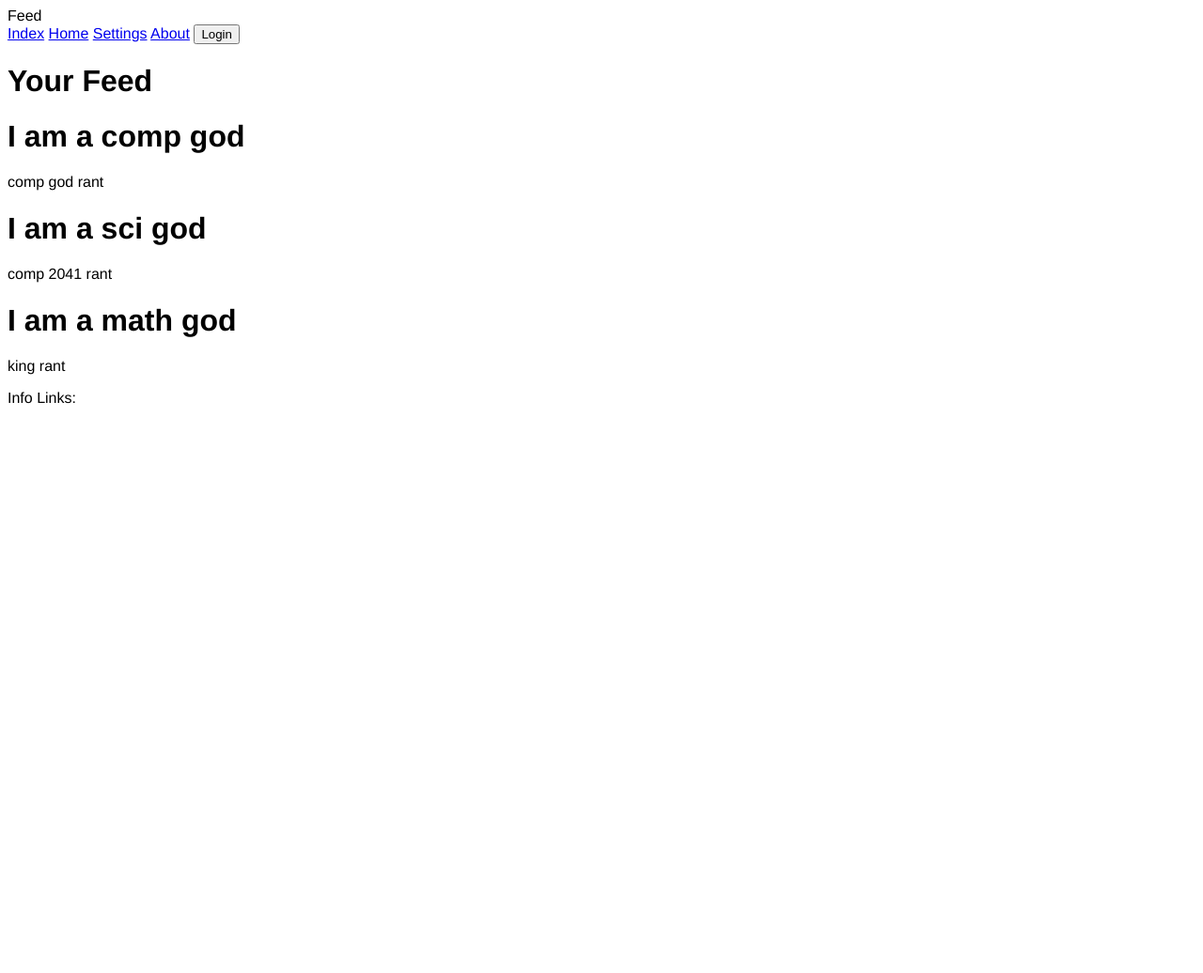
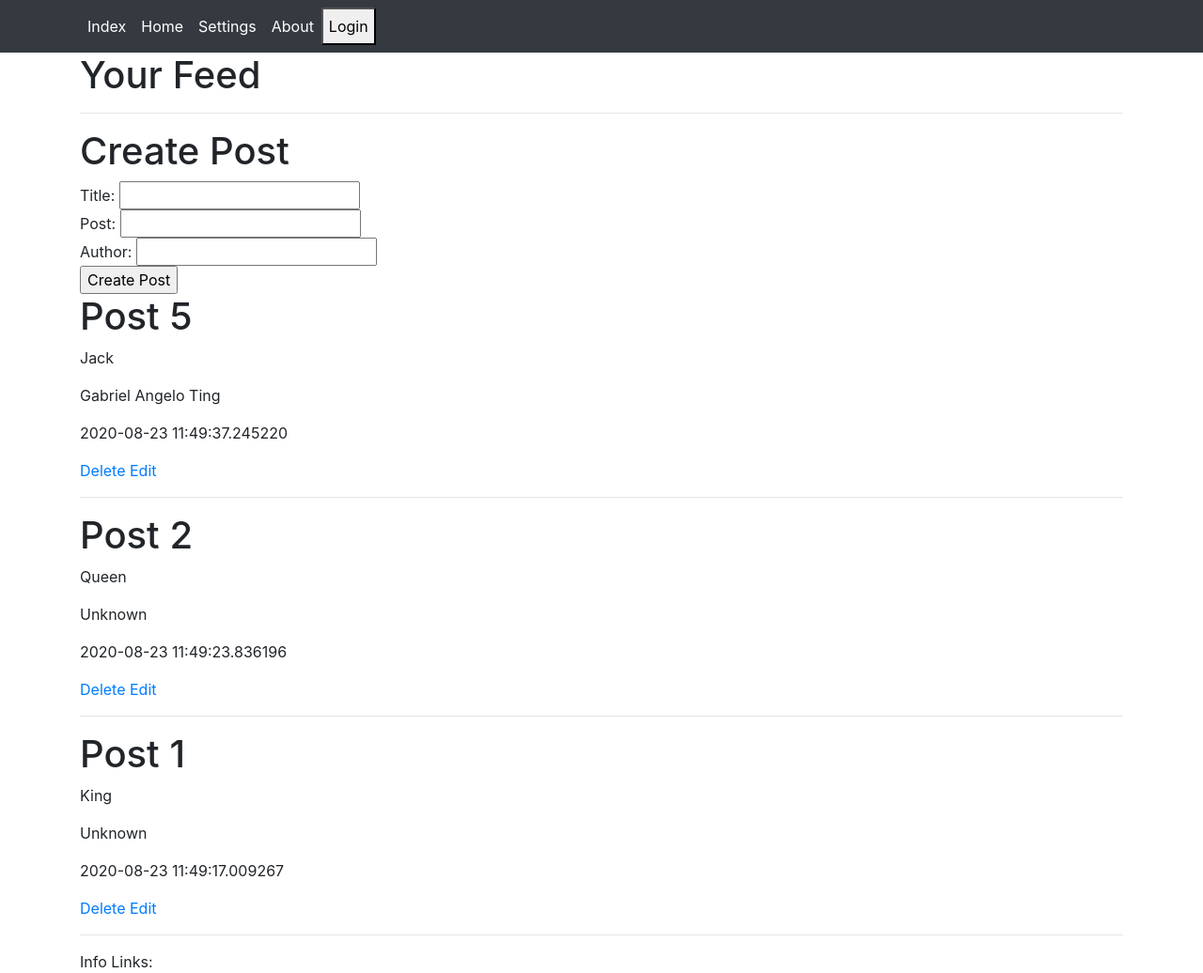
Before and after one commit to gtangelo/reshare, a Flask app: page /home in a window 1280 px wide. Shown: the whole page at 94% size. Before the commit the page ends 430 px from the top, so only its background shows below. Run offline with Flask 2, Linux system fonts and the light colour scheme; data comes from the database, SQL or seed files in the repository; both versions use the stored data as it was after the commit; some libraries are stand-ins or nearby versions.

Commit message:
started working on post framework

```diff
--- a/app.py
+++ b/app.py
@@ -1,44 +1,68 @@
-from flask import Flask, render_template
+from flask import Flask, render_template, request, redirect
+from flask_sqlalchemy import SQLAlchemy
+from datetime import datetime
 
 app = Flask(__name__)
 
-feed_posts = [
-    {
-        'id' : 0,
-        'title': 'I am a comp god',
-        'content': 'comp god rant',
-        'author': 'Ray Zone',
-        'date': '01/06/20',
-        'likes': 53,
-        'dislikes': 1
-    },
-    {
-        'id' : 1,
-        'title': 'I am a sci god',
-        'content': 'comp 2041 rant',
-        'author': 'Alex Zone',
-        'date': '01/06/20',
-        'likes': 53,
-        'dislikes': 1
-    },
-      {
-        'id' : 2,
-        'title': 'I am a math god',
-        'content': 'king rant',
-        'author': 'John Smith',
-        'date': '01/06/20',
-        'likes': 53,
-        'dislikes': 1
-    }
-]
+# app.config['SQLALCHEMY_TRACK_MODIFICATIONS'] = False
+app.config['SQLALCHEMY_DATABASE_URI'] = 'sqlite:///posts.db'
+db = SQLAlchemy(app)
+
+# Model for database contating posts
+class FeedPost(db.Model):
+    id = db.Column(db.Integer, primary_key=True)
+    title = db.Column(db.String(100), nullable=False)
+    content = db.Column(db.Text, nullable=False)
+    author = db.Column(db.String(20), nullable=False, default='Unknown')
+    date = db.Column(db.DateTime, nullable=False, default=datetime.utcnow)
+
+    def __repr__(self):
+        return "Post ID: " + str(self.id)
+
 
 @app.route('/')
 def index():
     return render_template("index.html")
 
-@app.route('/home')
+@app.route('/home', methods=['GET', 'POST'])
 def home():
-    return render_template("home.html", feed=feed_posts)
+    # Get all data from the form, process it and send it to the db
+    if request.method == 'POST':
+        post_title = request.form['title']
+        post_content = request.form['content']
+        post_author = request.form['author']
+        new_post = FeedPost(title = post_title, content = post_content, author = post_author)
+        db.session.add(new_post)
+        # Save posts for future
+        db.session.commit()
+        return redirect('/home')
+    else:
+        # Get post from db and order it by date in descending order
+        feed_posts = FeedPost.query.order_by(FeedPost.date.desc()).all()
+        return render_template("home.html", feed=feed_posts)
+
+@app.route('/home/delete/<int:id>')
+def delete_post(id):
+    post = FeedPost.query.get_or_404(id)
+    db.session.delete(post)
+    db.session.commit()
+    return redirect('/home')
+
+@app.route('/home/edit/<int:id>', methods=['GET', 'POST'])
+def edit_post(id):
+    post = FeedPost.query.get_or_404(id)
+    if request.method == 'POST':
+        post.title = request.form['title']
+        post.content = request.form['content']
+        post.author = request.form['author']
+        db.session.commit()
+        return redirect('/home')
+    else:
+        return render_template('edit.html', post=post)
+
+def settings():
+    return render_template("settings.html")
+
 
 @app.route('/settings')
 def settings():
--- a/templates/base.html
+++ b/templates/base.html
@@ -3,21 +3,58 @@
   <head>
     <meta charset="UTF-8" />
     <meta name="viewport" content="width=device-width, initial-scale=1.0" />
-    <link rel="stylesheet" href="{{url_for('static', filename='css/main.css')}}"
+    <link
+      rel="stylesheet"
+      href="https://stackpath.bootstrapcdn.com/bootstrap/4.5.2/css/bootstrap.min.css"
+      integrity="sha384-JcKb8q3iqJ61gNV9KGb8thSsNjpSL0n8PARn9HuZOnIxN0hoP+VmmDGMN5t9UJ0Z"
+      crossorigin="anonymous"
+    />
     {% block head %} {% endblock %}
-    <title>Blog</title>
   </head>
   <body>
     <!-- Toolbar -->
-    <div id="menubar">
-      <a href="{{url_for('index')}}">Index</a>
-      <a href="{{url_for('home')}}">Home</a>
-      <a href="{{url_for('settings')}}">Settings</a>
-      <a href="{{url_for('about')}}">About</a>
-      <button id="login">Login</button>
+
+    <nav class="navbar navbar-expand-lg navbar-dark bg-dark">
+      <div class="container">
+        <div class="collapse navbar-collapse" id="navbarsExample07">
+          <ul class="navbar-nav mr-auto">
+            <a class="nav-link active" href="{{url_for('index')}}"
+              >Index <span class="sr-only"></span
+            ></a>
+            <a class="nav-link active" href="{{url_for('home')}}"
+              >Home <span class="sr-only"></span
+            ></a>
+            <a class="nav-link active" href="{{url_for('settings')}}"
+              >Settings <span class="sr-only"></span
+            ></a>
+            <a class="nav-link active" href="{{url_for('about')}}"
+              >About <span class="sr-only"></span
+            ></a>
+            <button id="login">Login</button>
+          </ul>
+        </div>
+      </div>
+    </nav>
+
+    <div class="container">
+      {% block body %} {% endblock %}
+      <footer>Info Links:</footer>
     </div>
-    {% block body %} {% endblock %}
-    <footer>Info Links:</footer>
+    <script
+      src="https://code.jquery.com/jquery-3.5.1.slim.min.js"
+      integrity="sha384-DfXdz2htPH0lsSSs5nCTpuj/zy4C+OGpamoFVy38MVBnE+IbbVYUew+OrCXaRkfj"
+      crossorigin="anonymous"
+    ></script>
+    <script
+      src="https://cdn.jsdelivr.net/npm/popper.js@1.16.1/dist/umd/popper.min.js"
+      integrity="sha384-9/reFTGAW83EW2RDu2S0VKaIzap3H66lZH81PoYlFhbGU+6BZp6G7niu735Sk7lN"
+      crossorigin="anonymous"
+    ></script>
+    <script
+      src="https://stackpath.bootstrapcdn.com/bootstrap/4.5.2/js/bootstrap.min.js"
+      integrity="sha384-B4gt1jrGC7Jh4AgTPSdUtOBvfO8shuf57BaghqFfPlYxofvL8/KUEfYiJOMMV+rV"
+      crossorigin="anonymous"
+    ></script>
   </body>
   <script type="text/javascript" src="static/js/login.js"></script>
 </html>
--- a/templates/home.html
+++ b/templates/home.html
@@ -2,11 +2,32 @@
 <title>Feed</title>
 {% endblock %} {% block body %}
 <h1>Your Feed</h1>
+<hr />
+<h1>Create Post</h1>
+<form action="/home" method="POST">
+  Title: <input type="text" name="title" id="title" />
+  <br />
+  Post: <input type="text" name="content" id="content" />
+  <br />
+  Author: <input type="text" name="author" id="author" />
+  <br />
+  <input type="submit" value="Create Post" />
+</form>
 
 {%if feed%} {% for post in feed%}
 <div id="{{post.id}}">
   <h1>{{post.title}}</h1>
   <p>{{post.content}}</p>
+  {% if post.author %}
+  <p>{{post.author}}</p>
+  {%else %}
+  <p>Unknown</p>
+  {%endif%}
+  <p>{{post.date}}</p>
+
+  <a href="/home/delete/{{post.id}}">Delete</a>
+  <a href="/home/edit/{{post.id}}">Edit</a>
+  <hr />
 </div>
 {%endfor%} {%else%}
 <h1>No Post in Feed</h1>
```
Also changed, not shown: templates/edit.html (added, +19 -0 lines), posts.db (added).
